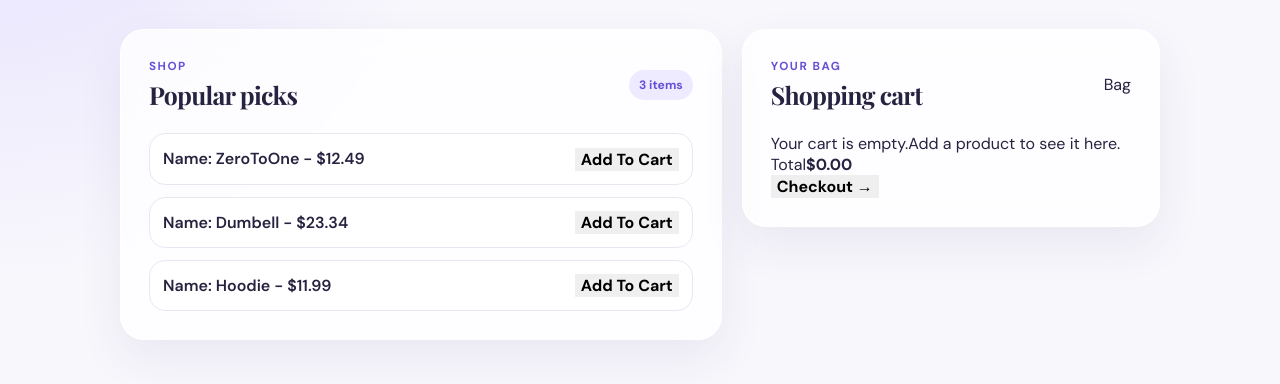
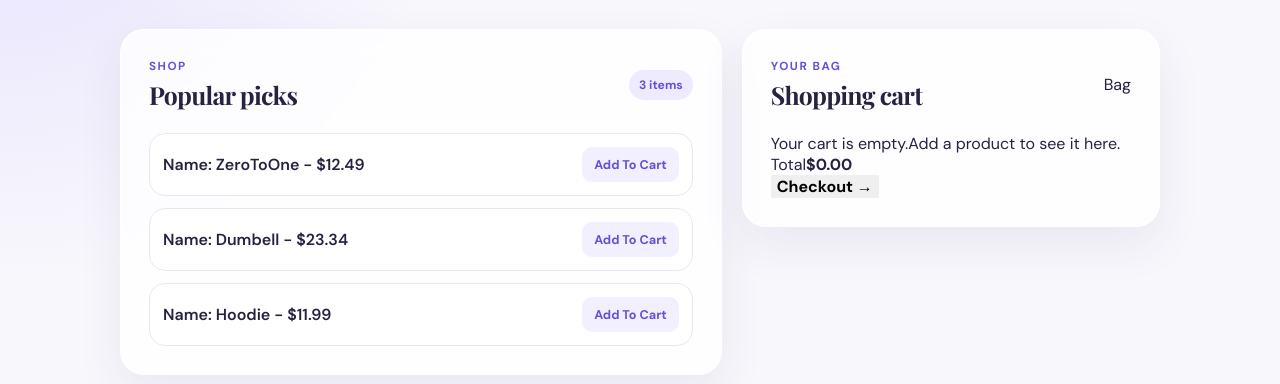
Before and after one commit to Sekiro-Ashina/Ecommerce_productListing_addToCart, a plain HTML site: page index.html in a window 1280 px wide. Shown: the part 176-560 px from the top of the page. Drawn offline with nearby package versions, Linux system fonts and the light colour scheme.

Commit message:
Styled product button

```diff
--- a/style.css
+++ b/style.css
@@ -116,3 +116,21 @@ button {
   font-weight: 700;
   cursor: pointer;
 }
+.product button {
+  padding: 9px 12px;
+  border-radius: 10px;
+  color: var(--purple);
+  background: #f2efff;
+  font-size: 0.79rem;
+  transition:
+    color 0.2s,
+    background 0.2s,
+    transform 0.2s;
+}
+.product button:hover,
+.product button:focus-visible {
+  color: #fff;
+  background: var(--purple);
+  transform: scale(1.03);
+  outline: none;
+}
```
